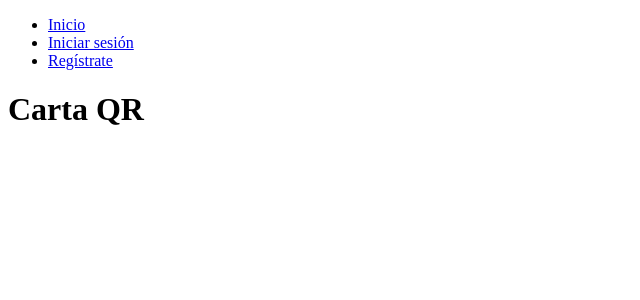
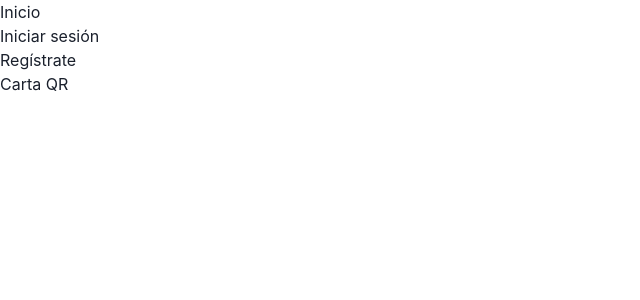
Before and after one commit to rubenvillarnet/carta-qr, a Next.js app: page / in a window 1280 px wide. Shown: the top 300 px of the page, without its empty margins (0-640 px from the left). Built offline with nearby package versions, Linux system fonts and the light colour scheme; no server answers.

Commit message:
added Chakra UI

```diff
--- a/pages/_app.jsx
+++ b/pages/_app.jsx
@@ -1,12 +1,15 @@
+import { ChakraProvider } from '@chakra-ui/react';
 import NavBar from '../components/NavBar/NavBar';
 import UserProvider from '../context/userContext';
 
 function MyApp({ Component, pageProps }) {
   return (
-    <UserProvider>
-      <NavBar />
-      <Component {...pageProps} />
-    </UserProvider>
+    <ChakraProvider>
+      <UserProvider>
+        <NavBar />
+        <Component {...pageProps} />
+      </UserProvider>
+    </ChakraProvider>
   );
 }
 
```
Also changed, not shown: package.json (+7 -0 lines), 1 other file (tests, documents, lock files or other folders).
